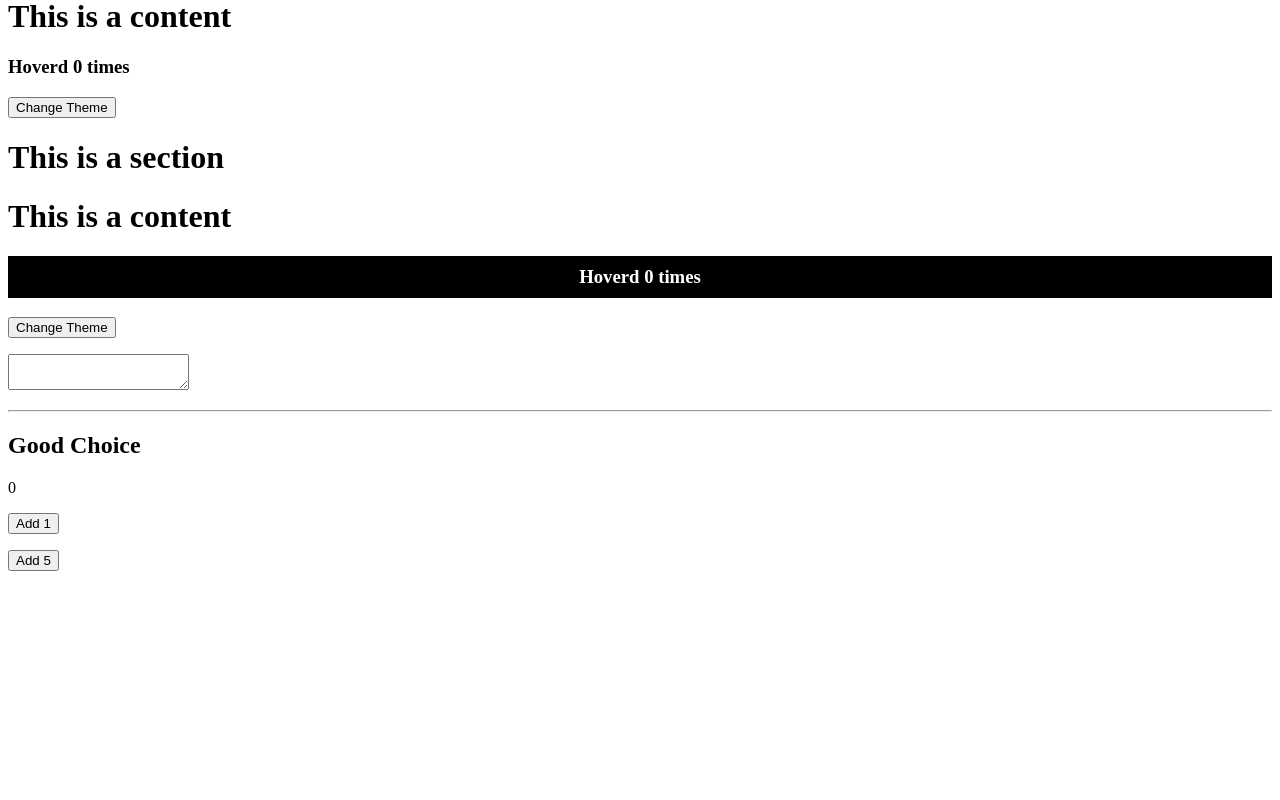
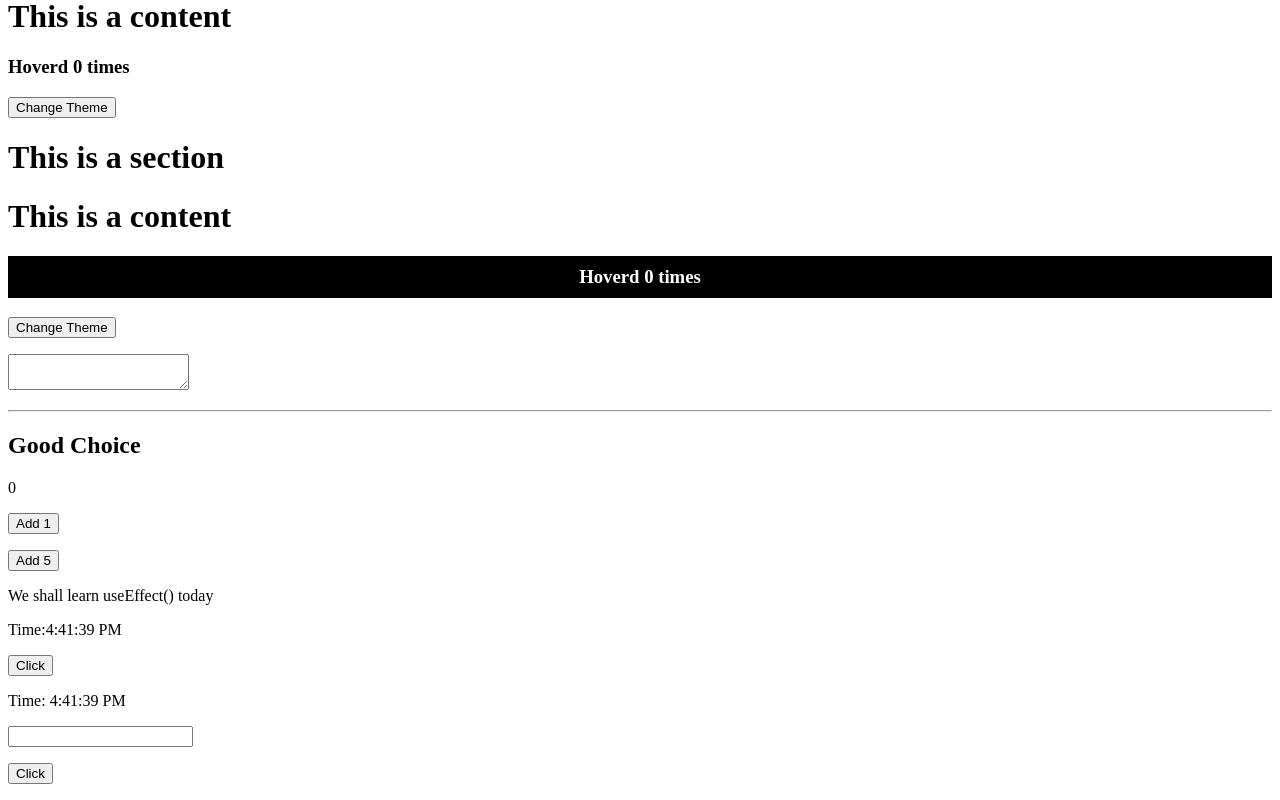
Before and after one commit to mostafijur014/myreact, a React (Create React App) app in the folder myreact/: page / in a window 1280 px wide. Shown: the part 1680-2480 px from the top of the page. Before the commit the page ends 2267 px from the top, so only its background shows below. Built offline with nearby package versions, Linux system fonts and the light colour scheme.

Commit message:
React useEffect Hook

```diff
--- a/myreact/src/App.js
+++ b/myreact/src/App.js
@@ -14,10 +14,12 @@
 import HoverCounter from './components/HoverCounter';
 import Texts from './components/inheritance/Texts';
 import MouseUp from './components/MouseUp';
+import MyComponentClass from './components/MyComponentClass';
 import Section from './components/Section';
 import Todo from './components/Todo';
 import User from './components/User';
 import ThemeContext from './Contexts/themeContext';
+import MyComponent from './MyComponent';
 
 // eslint-disable-next-line react/prefer-stateless-function
 export default class App extends React.Component {
@@ -40,6 +42,7 @@
     render() {
         const { theme } = this.state;
         const quantites = [1, 2, 3, 4, 5];
+        // const [show, setShow] = useState;
         return (
             // <div>
             //    <Clocks locale="bn-BD" />
@@ -99,6 +102,16 @@
                     </ThemeContext.Provider>
                     <Todo />
                     <Counters />
+                    <div>
+                        <p>We shall learn useEffect() today</p>
+                        <MyComponentClass />
+                        <MyComponent />
+                        {/* <p>
+                            <button type="button" onClick={() => setShow((prevShow) => !prevShow)}>
+                                {show ? 'Hide Post' : 'Show Post'}
+                            </button>
+                        </p> */}
+                    </div>
                 </div>
             </>
         );
--- /dev/null
+++ b/myreact/src/MyComponent.js
@@ -0,0 +1,40 @@
+import { useEffect, useState } from 'react';
+
+export default function MyComponent() {
+    const [count, setCount] = useState(0);
+    const [text, setText] = useState('');
+    const [date, setDate] = useState(new Date());
+
+    // eslint-disable-next-line no-unused-vars
+    const tick = () => {
+        setDate(new Date());
+    };
+
+    useEffect(() => {
+        document.title = `Clicked ${count} times`;
+        console.log('Updating Document Title');
+    }, [count]);
+
+    useEffect(() => {
+        console.log('Starting Timing');
+        setInterval(tick, 1000);
+    }, []);
+
+    const addClick = () => {
+        setCount((prevCount) => prevCount + 1);
+    };
+
+    return (
+        <div>
+            <p>Time: {date.toLocaleTimeString()}</p>
+            <p>
+                <input type="text" value={text} onChange={(e) => setText(e.target.value)} />
+            </p>
+            <p>
+                <button type="button" onClick={addClick}>
+                    Click
+                </button>
+            </p>
+        </div>
+    );
+}
--- /dev/null
+++ b/myreact/src/components/MyComponentClass.js
@@ -0,0 +1,47 @@
+import React from 'react';
+
+// eslint-disable-next-line react/prefer-stateless-function
+class MyComponentClass extends React.Component {
+    state = {
+        count: 0,
+        date: new Date(),
+    };
+
+    componentDidMount() {
+        const { count } = this.state;
+        document.title = `Clicked ${count} times`;
+        setInterval(this.tick, 1000);
+    }
+
+    componentDidUpdate() {
+        const { count } = this.state;
+        document.title = `Clicked ${count} times`;
+    }
+
+    addClick = () => {
+        this.setState(({ count }) => ({
+            count: count + 1,
+        }));
+    };
+
+    tick = () => {
+        this.setState({
+            date: new Date(),
+        });
+    };
+
+    render() {
+        const { date } = this.state;
+        return (
+            <div>
+                <p>Time:{date.toLocaleTimeString()} </p>
+                <p>
+                    <button type="button" onClick={this.addClick}>
+                        Click
+                    </button>
+                </p>
+            </div>
+        );
+    }
+}
+export default MyComponentClass;
```
